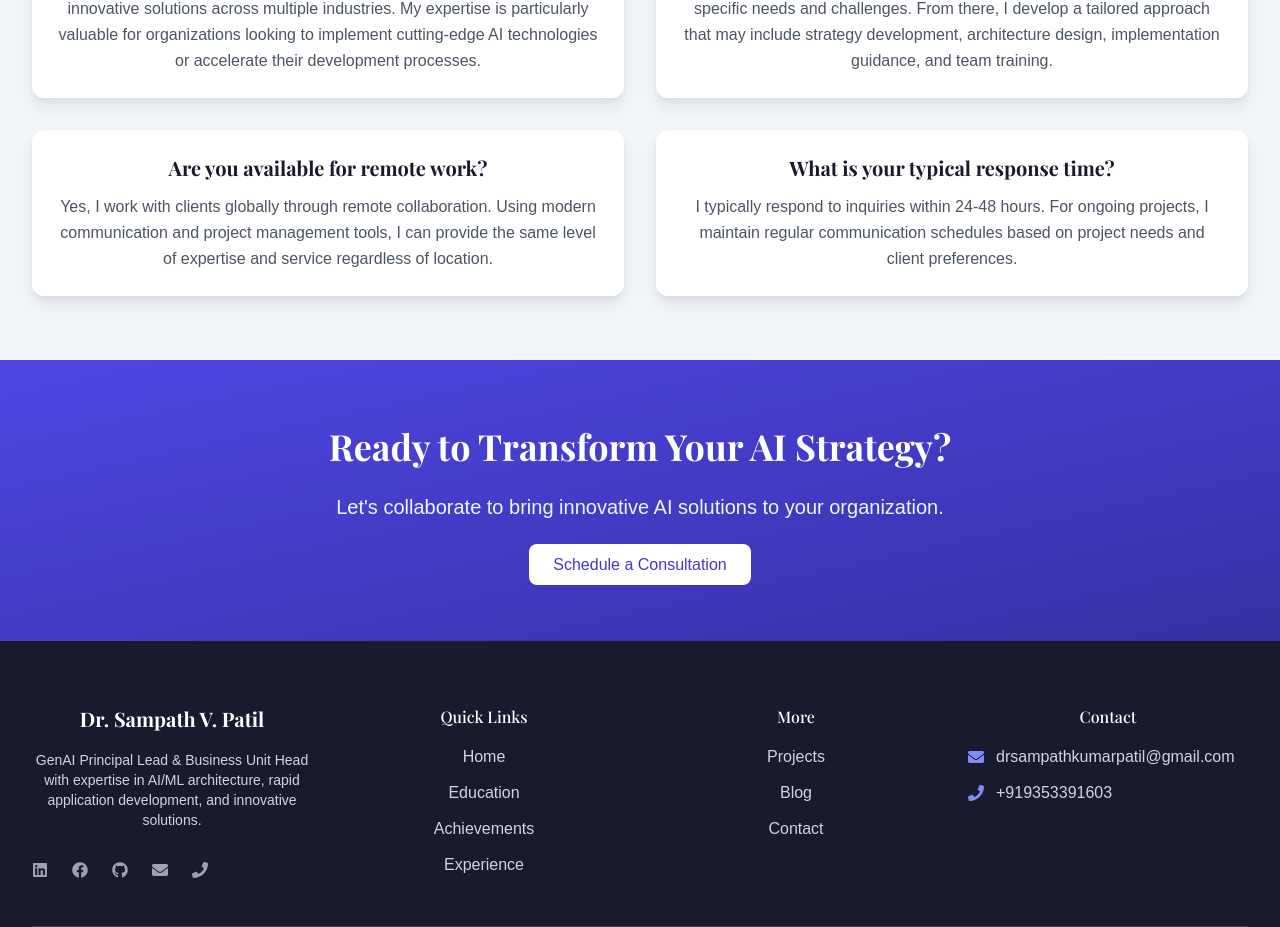
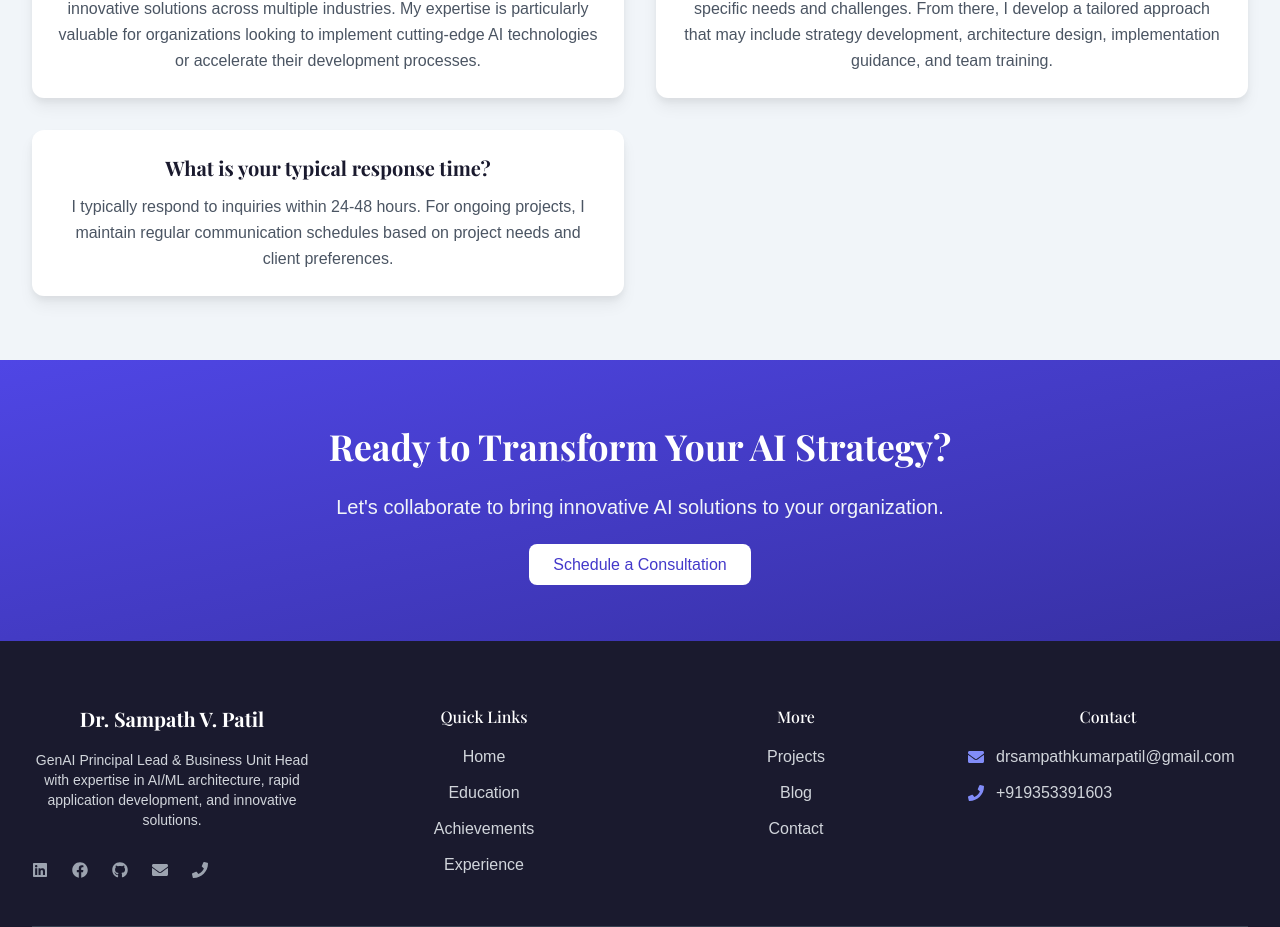
Before and after one commit to Sampathkumarvpatil/DrSampath, a React (Create React App) app in the folder frontend/: page /contact in a window 1280 px wide. Shown: the part 2296-3223 px from the top of the page. Built offline with nearby package versions, Linux system fonts and the light colour scheme; a web font is replaced by a local one.

Commit message:
auto-commit for 50807cb2-0dc8-4589-8a9c-768b4515aafd

```diff
--- a/frontend/src/pages/Contact.js
+++ b/frontend/src/pages/Contact.js
@@ -390,21 +390,6 @@ const Contact = () => {
             <motion.div
               initial={{ opacity: 0, y: 20 }}
               whileInView={{ opacity: 1, y: 0 }}
-              transition={{ duration: 0.5, delay: 0.2 }}
-              viewport={{ once: true }}
-              className="bg-white p-6 rounded-xl shadow-soft-lg"
-            >
-              <h3 className="text-xl font-bold mb-3">Are you available for remote work?</h3>
-              <p className="text-gray-600">
-                Yes, I work with clients globally through remote collaboration. Using modern communication
-                and project management tools, I can provide the same level of expertise and service
-                regardless of location.
-              </p>
-            </motion.div>
-
-            <motion.div
-              initial={{ opacity: 0, y: 20 }}
-              whileInView={{ opacity: 1, y: 0 }}
               transition={{ duration: 0.5, delay: 0.3 }}
               viewport={{ once: true }}
               className="bg-white p-6 rounded-xl shadow-soft-lg"
```
